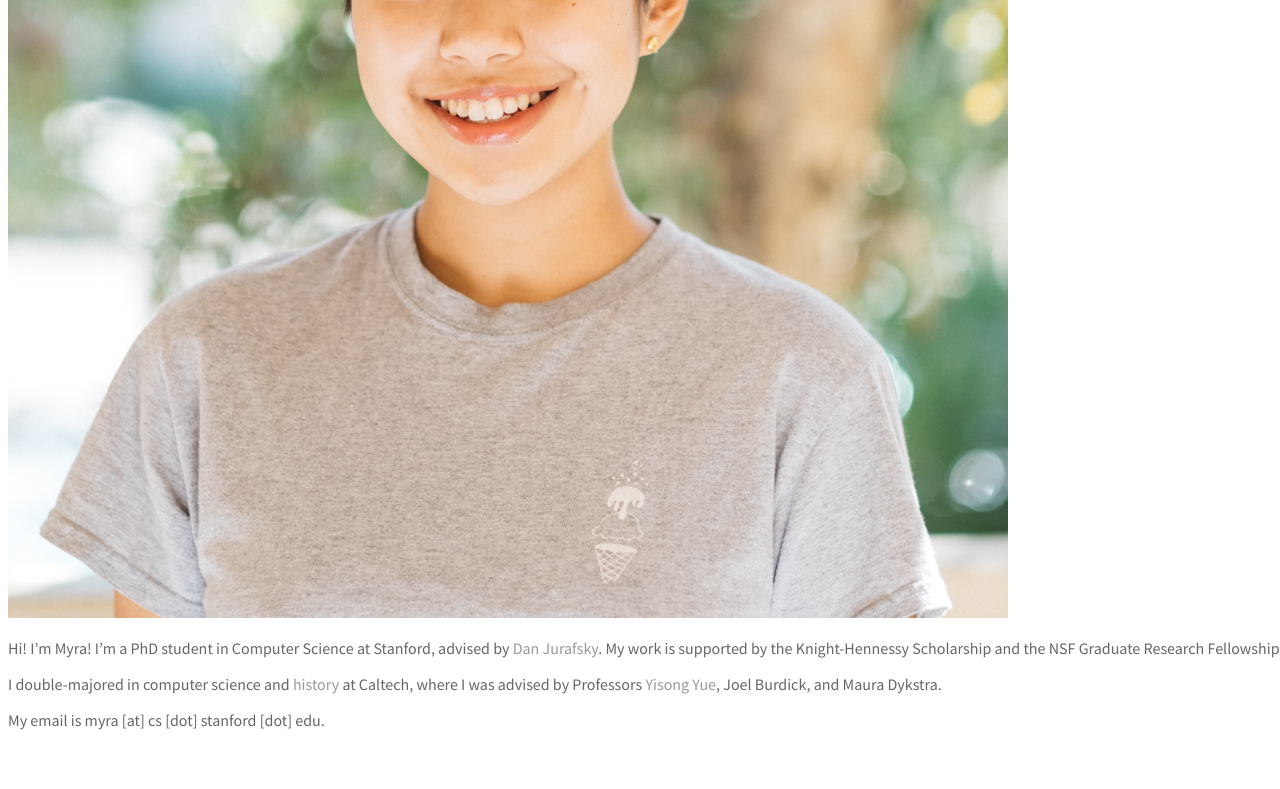
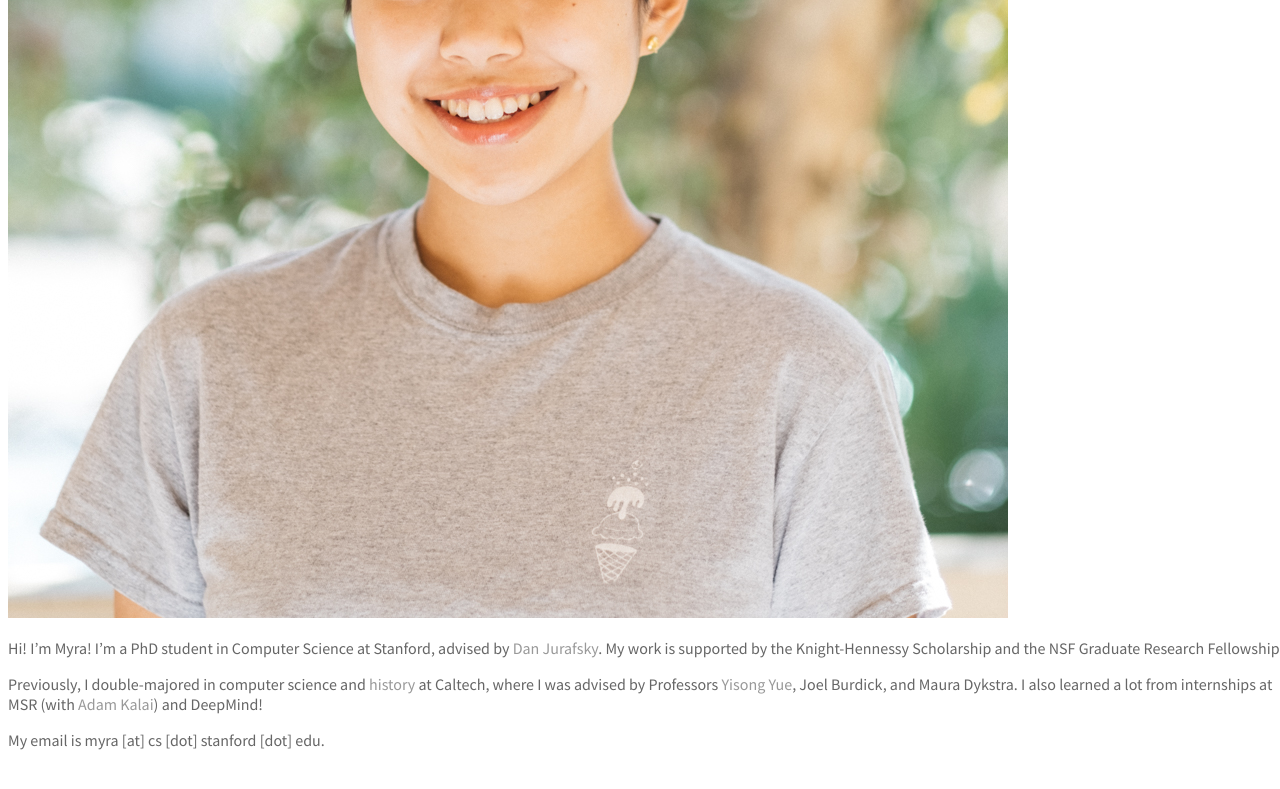
Before and after one commit to myracheng/myracheng.github.io, a Jekyll site: the page built from index.md, in a window 1280 px wide and 900 px high, scrolled down 705 px. Shown: the top 789 px of the window. Built offline with Jekyll 4.4.1, drawn with Linux system fonts in a browser that asks for light colours; some web fonts are replaced; our own code applies the rules of GitHub Pages for plain Markdown files.

Commit message:
Update index.md

```diff
--- a/index.md
+++ b/index.md
@@ -8,6 +8,6 @@ layout: default
 
 Hi! I'm Myra! I'm a PhD student in Computer Science at Stanford, advised by <a href="https://web.stanford.edu/~jurafsky">Dan Jurafsky</a>. My work is supported by the Knight-Hennessy Scholarship and the NSF Graduate Research Fellowship.
 
-I double-majored in computer science and <a href="https://thesis.library.caltech.edu/14990/">history</a> at Caltech, where I was advised by Professors <a href="http://www.yisongyue.com/">Yisong Yue</a>, Joel Burdick, and Maura Dykstra.
+Previously, I double-majored in computer science and <a href="https://thesis.library.caltech.edu/14990/">history</a> at Caltech, where I was advised by Professors <a href="http://www.yisongyue.com/">Yisong Yue</a>, Joel Burdick, and Maura Dykstra. I also learned a lot from internships at MSR (with <a href='https://www.microsoft.com/en-us/research/people/adum/'>Adam Kalai</a>) and DeepMind!
 
 My email is myra [at] cs [dot] stanford [dot] edu.
```
